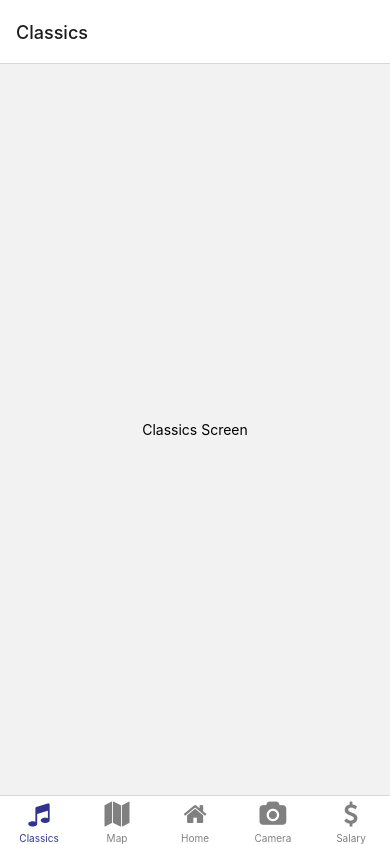
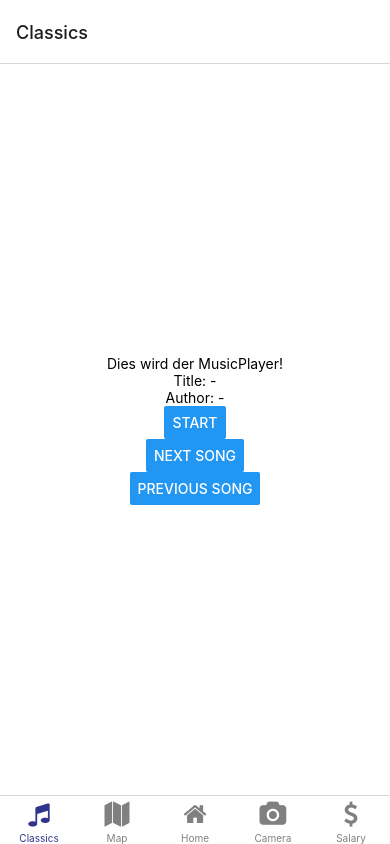
Before and after one commit to MonsterLuni/uek-335, a React Native app: screen /Classics in a window 390 px wide. Built offline with nearby package versions, Linux system fonts and the light colour scheme.

Commit message:
functional navigation

```diff
--- a/App.js
+++ b/App.js
@@ -3,11 +3,12 @@ import { NavigationContainer } from "@react-navigation/native";
 import { createBottomTabNavigator } from "@react-navigation/bottom-tabs";
 import { FontAwesome } from "@expo/vector-icons";
 
-import ClassicsScreen from "./Pages/ClassicsScreen";
-import MapScreen from "./Pages/MapScreen";
-import HomeScreen from "./Pages/HomeScreen";
-import CameraScreen from "./Pages/CameraScreen";
-import SalaryScreen from "./Pages/SalaryScreen";
+
+import Salary from "./Pages/Salary";
+import Cam from "./Pages/Cam";
+import Map from "./Pages/Map";
+import MusicPlayer from "./Pages/MusicPlayer";
+import Home from "./Pages/Home";
 
 const Tab = createBottomTabNavigator();
 
@@ -47,11 +48,11 @@ export default function App() {
           inactiveTintColor: "gray",
         }}
       >
-        <Tab.Screen name="Classics" component={ClassicsScreen} />
-        <Tab.Screen name="Map" component={MapScreen} />
-        <Tab.Screen name="Home" component={HomeScreen} />
-        <Tab.Screen name="Camera" component={CameraScreen} />
-        <Tab.Screen name="Salary" component={SalaryScreen} />
+        <Tab.Screen name="Classics" component={MusicPlayer} />
+        <Tab.Screen name="Map" component={Map} />
+        <Tab.Screen name="Home" component={Home} />
+        <Tab.Screen name="Camera" component={Cam} />
+        <Tab.Screen name="Salary" component={Salary} />
       </Tab.Navigator>
     </NavigationContainer>
   );
--- a/Cam.js
+++ b/Pages/Cam.js
@@ -73,7 +73,7 @@ export default function Cam() {
   return (
     <View style={{ flex: 1 }}>
       <Image
-        source={require("./assets/img/bict.png")}
+        source={require("../assets/img/bict.png")}
         style={styles.bictLogo}
       />
       <View style={styles.cameraContainer}>
@@ -96,7 +96,7 @@ export default function Cam() {
       >
         <Image
           style={styles.button}
-          source={require("./assets/icons/flipcam.png")}
+          source={require("../assets/icons/flipcam.png")}
         />
       </TouchableOpacity>
       <View style={styles.bar}>
--- a/Pages/CameraScreen.js
+++ /dev/null
@@ -1,18 +0,0 @@
-import React from "react";
-import { StyleSheet, View, Text } from "react-native";
-
-export default function CameraScreen() {
-  return (
-    <View style={styles.container}>
-      <Text>Camera Screen</Text>
-    </View>
-  );
-}
-
-const styles = StyleSheet.create({
-  container: {
-    flex: 1,
-    justifyContent: "center",
-    alignItems: "center",
-  },
-});
--- a/Pages/ClassicsScreen.js
+++ /dev/null
@@ -1,18 +0,0 @@
-import React from "react";
-import { StyleSheet, View, Text } from "react-native";
-
-export default function ClassicsScreen() {
-  return (
-    <View style={styles.container}>
-      <Text>Classics Screen</Text>
-    </View>
-  );
-}
-
-const styles = StyleSheet.create({
-  container: {
-    flex: 1,
-    justifyContent: "center",
-    alignItems: "center",
-  },
-});
--- /dev/null
+++ b/Pages/Home.js
@@ -0,0 +1,12 @@
+import React from "react";
+import { createBottomTabNavigator } from "@react-navigation/bottom-tabs";
+import { Text } from "react-native";
+
+
+const Tab = createBottomTabNavigator();
+
+export default function Home() {
+  return (
+    <Text>das ist home</Text>
+  );
+}
--- a/Pages/HomeScreen.js
+++ /dev/null
@@ -1,18 +0,0 @@
-import React from "react";
-import { StyleSheet, View, Text } from "react-native";
-
-export default function HomeScreen() {
-  return (
-    <View style={styles.container}>
-      <Text>Home Screen</Text>
-    </View>
-  );
-}
-
-const styles = StyleSheet.create({
-  container: {
-    flex: 1,
-    justifyContent: "center",
-    alignItems: "center",
-  },
-});
--- a/Pages/MapScreen.js
+++ /dev/null
@@ -1,18 +0,0 @@
-import React from "react";
-import { StyleSheet, View, Text } from "react-native";
-
-export default function MapScreen() {
-  return (
-    <View style={styles.container}>
-      <Text>Map Screen</Text>
-    </View>
-  );
-}
-
-const styles = StyleSheet.create({
-  container: {
-    flex: 1,
-    justifyContent: "center",
-    alignItems: "center",
-  },
-});
--- a/MusicPlayer.js
+++ b/Pages/MusicPlayer.js
@@ -16,17 +16,17 @@ export default function MusicPlayer() {
     {
       title: "HOME",
       author: "Resonance",
-      path: require("./assets/Music/Resonance.mp3")
+      path: require("../assets/Music/Resonance.mp3")
     },
     {
       title: "Drinking Water",
       author: "Frank Sinatra, Antônio Carlos Jobim",
-      path: require("./assets/Music/Drinking_Water.mp3")
+      path: require("../assets/Music/Drinking_Water.mp3")
     },
     {
       title: "Fart",
       author: "Fartigal",
-      path: require("./assets/Music/fart.mp3")
+      path: require("../assets/Music/fart.mp3")
     }
   ]
 
--- a/Pages/SalaryScreen.js
+++ /dev/null
@@ -1,18 +0,0 @@
-import React from "react";
-import { StyleSheet, View, Text } from "react-native";
-
-export default function SalaryScreen() {
-  return (
-    <View style={styles.container}>
-      <Text>Salary Screen</Text>
-    </View>
-  );
-}
-
-const styles = StyleSheet.create({
-  container: {
-    flex: 1,
-    justifyContent: "center",
-    alignItems: "center",
-  },
-});
```
Also changed, not shown: Pages/Map.js (renamed from Map.js), Pages/Salary.js (renamed from Salary.js).
